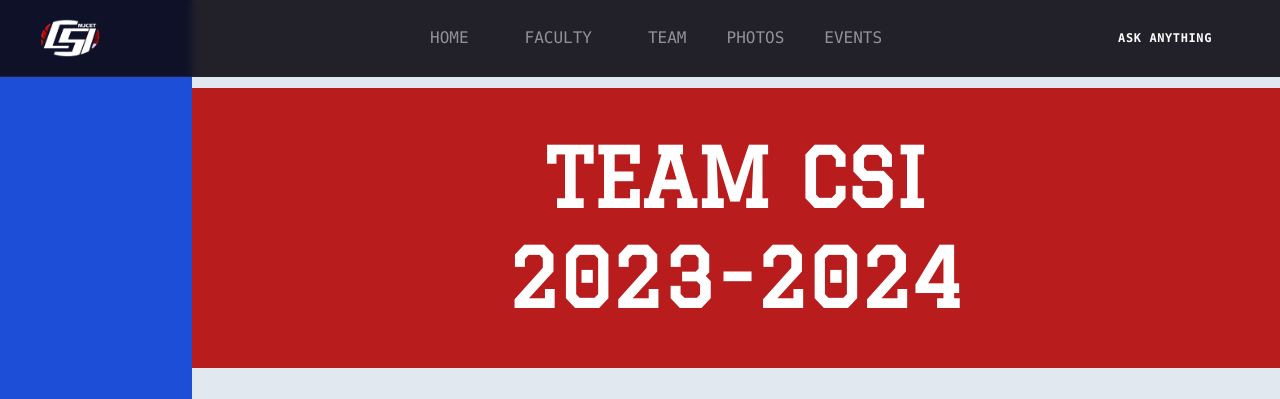
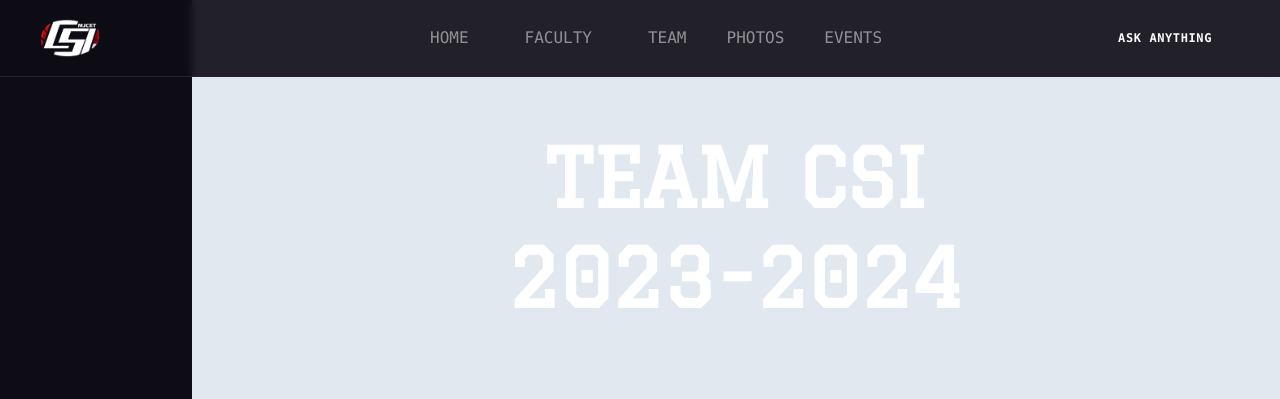
Before and after one commit to syed-500/csi77, a React (Vite) app: page /Team in a window 1280 px wide. Shown: the top 399 px of the page. Built offline with nearby package versions, Linux system fonts and the light colour scheme; a web font is replaced by a local one.

Commit message:
making minor changes

```diff
--- a/src/pages/Home_page/Home.jsx
+++ b/src/pages/Home_page/Home.jsx
@@ -13,7 +13,7 @@
     <>
       <ProgressBar height="7" bgcolor="red" duration="0.2" marginLeft="100px"/>
 
-      <div className=" flex flex-col align-center sm:w-full lg:ml-0 lg:bg-blue-800 sm:ml-[200px] md:ml-[100px] mt-[-100px]  md:align-center pt-[4.75rem] lg:pt-[5.25rem] overflow-hidden  mx-auto md:bg-green-800 w-full  ">
+      <div className=" flex flex-col align-center sm:w-full lg:ml-0 sm:ml-[200px] md:ml-[100px] mt-[-100px]  md:align-center pt-[4.75rem] lg:pt-[5.25rem] overflow-hidden  mx-auto w-full  ">
         <Hero />
         <FacultySection/>
         <EventsCard/>
--- a/src/pages/Team_page/Team.jsx
+++ b/src/pages/Team_page/Team.jsx
@@ -30,7 +30,7 @@
 
 const YourComponent = () => {
     return (
-        <div className=' md:ml-0 w-full  flex flex-col justify-self-center items-end bg-blue-700'>
+        <div className=' md:ml-0 w-full  flex flex-col justify-self-center items-end '>
             <Team teamMembers={GovMembers} />
         </div>
     );
@@ -44,7 +44,7 @@
       <div className=' flex flex-col sm:bg-slate-200 justify-center items-center h-full w-full sm:w-[80%] md:w-[85%] lg:w-[85%]  '>
         <br />
         <br />
-        <div className=' flex justify-center items-center w-full mt-10 py-10 sm:bg-red-700'>
+        <div className=' flex justify-center items-center w-full mt-10 py-10  '>
           <h1 className="text-[40px] sm:text-[55px]  md:text-[80px] text-center text-white leading-tight font-poppins font-bold">
             TEAM CSI <br /> 2023-2024
           </h1>
@@ -52,8 +52,8 @@
         <div className='h-18 bg-white'></div>
         <h1 className='flex items-center justify-center my-10 text-[35px] sm:text-[50px]'>GB 23-24</h1>
         <section className='flex flex-col items-center justify-center lg:mb-0 sm:mx-10  lg:mx-auto h-full w-full sm:w-[70%]  md:w-[85%] lg:w-[100%]'>
-          <div className='md:bg-green-300 w-screen flex items-center justify-center h-full'>
-          <div className="mr-[100px] grid justify-between items-center sm:bg-cyan-400 w-900px md:bg-blue-200 lg:bg-red-700 grid-cols-1 sm:grid-cols-2 lg:grid-cols-2 xl:grid-cols-3 gap-20">
+          <div className=' w-screen flex items-center justify-center h-full'>
+          <div className="mr-[100px] grid justify-between items-center 400 w-900px grid-cols-1 sm:grid-cols-2 lg:grid-cols-2 xl:grid-cols-3 gap-20">
               {/* mapping over each of the cards with content */}
               {teamMembers.map((content, index) => (
                 <Card key={index} content={content} />
```
